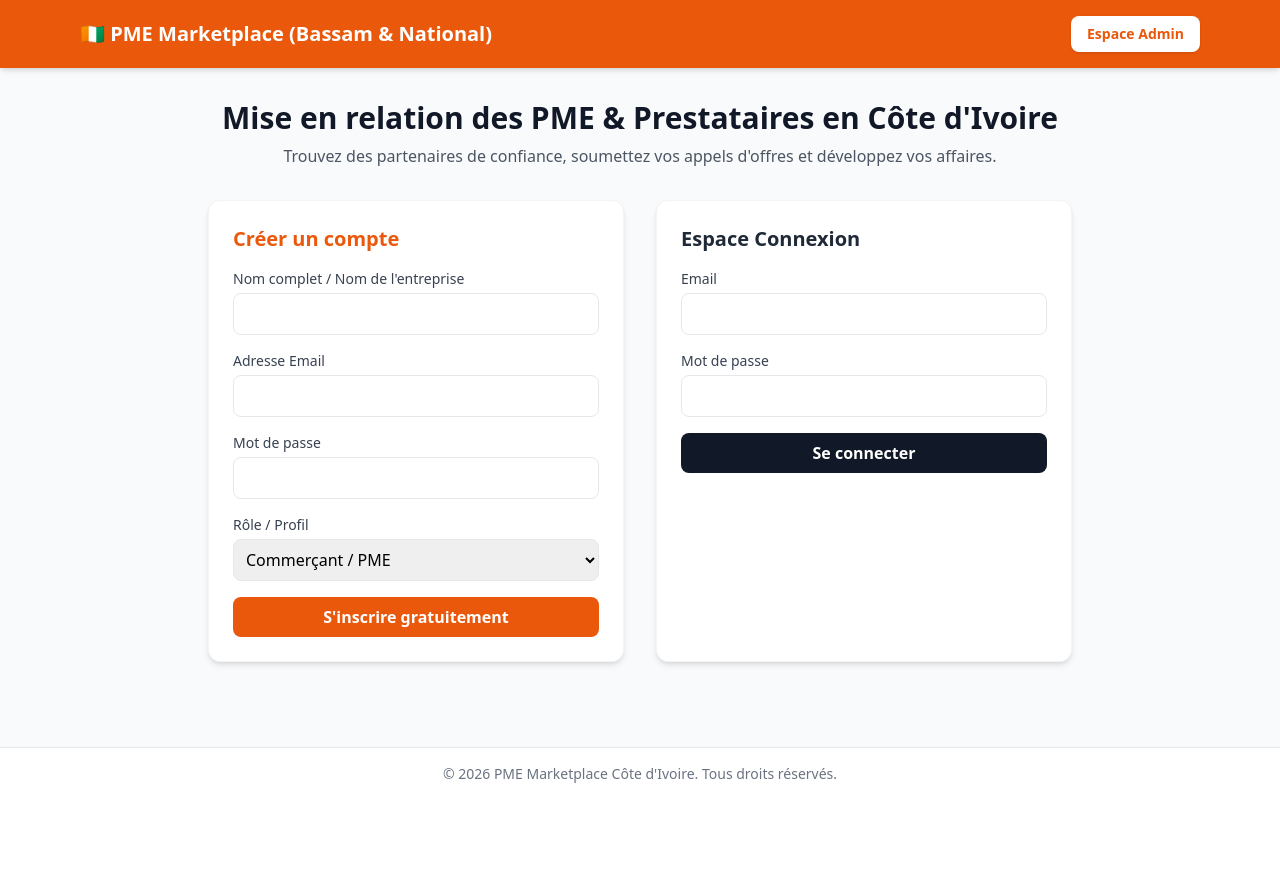
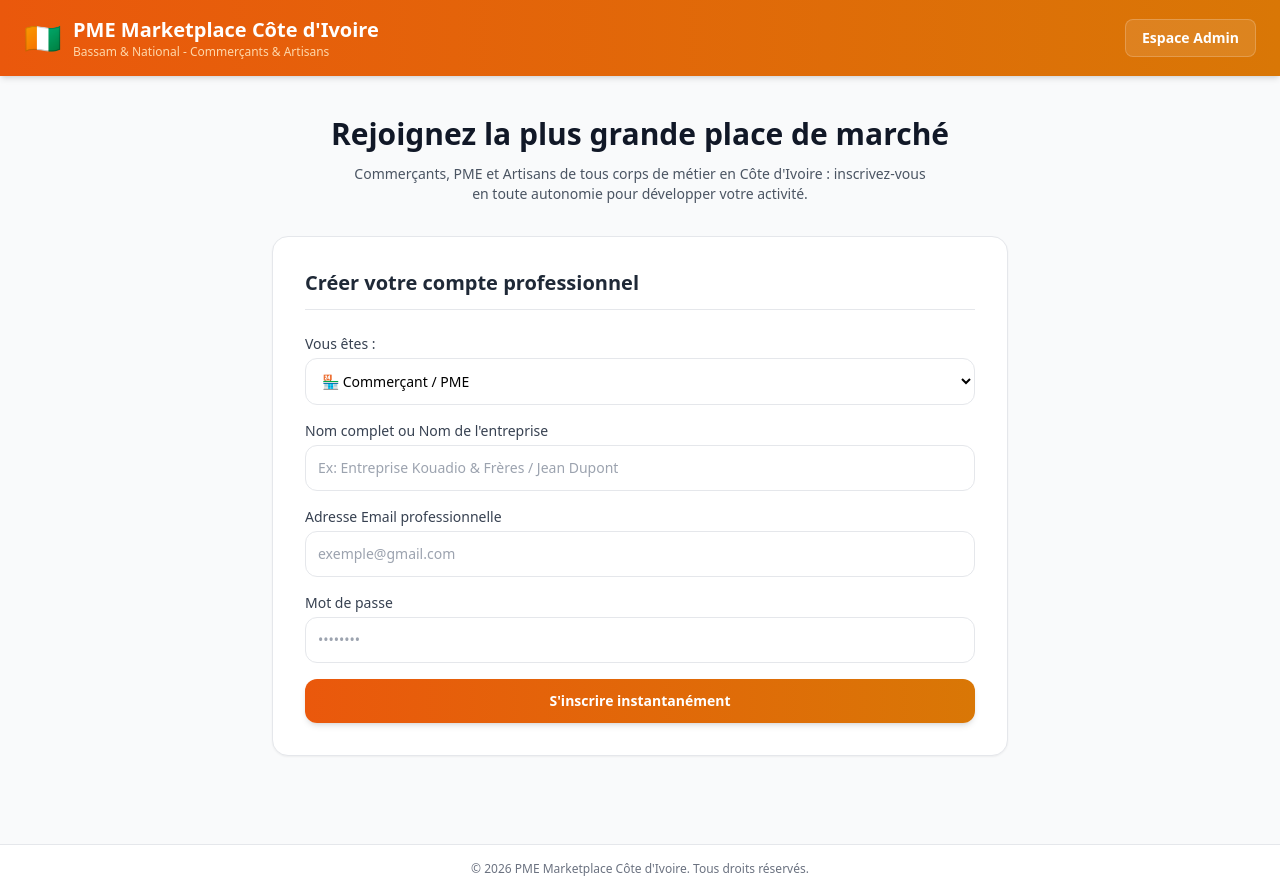
Before and after one commit to acquah2017-prog/pme-marketplace, a FastAPI app: page / in a window 1280 px wide. Before the commit the page ends 783 px from the top, so only its background shows below. Run offline with FastAPI, Linux system fonts and the light colour scheme; some libraries are stand-ins or nearby versions.

Commit message:
Mise en place d'un champ metier totalement libre et illimite pour les prestataires et artisans

```diff
--- a/templates/index.html
+++ b/templates/index.html
@@ -3,88 +3,115 @@
 <head>
     <meta charset="UTF-8">
     <meta name="viewport" content="width=device-width, initial-scale=1.0">
-    <title>PME Marketplace Côte d'Ivoire</title>
+    <title>PME Marketplace Côte d'Ivoire - Accueil & Inscription</title>
     <script src="https://cdn.tailwindcss.com"></script>
 </head>
-<body class="bg-gray-50 min-h-screen flex flex-col justify-between">
-    <!-- Header -->
-    <header class="bg-orange-600 text-white shadow-md">
-        <div class="max-w-6xl mx-auto px-4 py-4 flex justify-between items-center">
-            <h1 class="text-xl font-bold">🇨🇮 PME Marketplace (Bassam & National)</h1>
-            <a href="/admin-login" class="bg-white text-orange-600 px-4 py-2 rounded-lg font-semibold text-sm shadow hover:bg-gray-100 transition">Espace Admin</a>
+<body class="bg-gray-50 min-h-screen flex flex-col">
+
+    <!-- En-tête -->
+    <header class="bg-gradient-to-r from-orange-600 to-amber-600 text-white shadow-md">
+        <div class="max-w-7xl mx-auto px-6 py-4 flex justify-between items-center">
+            <div class="flex items-center space-x-3">
+                <span class="text-3xl">🇨🇮</span>
+                <div>
+                    <h1 class="text-xl font-bold">PME Marketplace Côte d'Ivoire</h1>
+                    <p class="text-xs text-orange-200">Bassam & National - Commerçants & Artisans</p>
+                </div>
+            </div>
+            <a href="/admin-login" class="bg-white/10 hover:bg-white/20 text-white px-4 py-2 rounded-lg text-sm font-semibold transition border border-white/20">Espace Admin</a>
         </div>
     </header>
 
-    <!-- Main Content -->
-    <main class="max-w-4xl mx-auto px-4 py-8 flex-grow w-full">
-        <div class="text-center mb-8">
-            <h2 class="text-3xl font-extrabold text-gray-900 mb-2">Mise en relation des PME & Prestataires en Côte d'Ivoire</h2>
-            <p class="text-gray-600">Trouvez des partenaires de confiance, soumettez vos appels d'offres et développez vos affaires.</p>
+    <!-- Contenu Principal -->
+    <main class="max-w-3xl mx-auto px-4 py-10 flex-grow w-full">
+
+        <!-- Message de bienvenue -->
+        <div class="text-center space-y-3 mb-8">
+            <h2 class="text-3xl font-extrabold text-gray-900">Rejoignez la plus grande place de marché</h2>
+            <p class="text-gray-600 max-w-xl mx-auto text-sm">
+                Commerçants, PME et Artisans de tous corps de métier en Côte d'Ivoire : inscrivez-vous en toute autonomie pour développer votre activité.
+            </p>
         </div>
 
-        <!-- Messages Flash -->
+        <!-- Messages d'alerte (Succès ou Erreur) -->
         {% if succes %}
-        <div class="bg-green-100 border border-green-400 text-green-700 px-4 py-3 rounded relative mb-6">
+        <div class="mb-6 p-4 bg-emerald-50 border border-emerald-200 text-emerald-800 rounded-xl text-center text-sm font-semibold shadow-sm">
             {{ succes }}
         </div>
         {% endif %}
 
         {% if erreur %}
-        <div class="bg-red-100 border border-red-400 text-red-700 px-4 py-3 rounded relative mb-6">
+        <div class="mb-6 p-4 bg-red-50 border border-red-200 text-red-800 rounded-xl text-center text-sm font-semibold shadow-sm">
             {{ erreur }}
         </div>
         {% endif %}
 
-        <div class="grid md:grid-cols-2 gap-8">
-            <!-- Formulaire d'inscription -->
-            <div class="bg-white p-6 rounded-xl shadow-md border border-gray-100">
-                <h3 class="text-xl font-bold text-orange-600 mb-4">Créer un compte</h3>
-                <form action="/inscription-web" method="POST" class="space-y-4">
-                    <div>
-                        <label class="block text-sm font-medium text-gray-700">Nom complet / Nom de l'entreprise</label>
-                        <input type="text" name="nom" required class="w-full mt-1 p-2 border rounded-lg focus:ring-2 focus:ring-orange-500">
-                    </div>
-                    <div>
-                        <label class="block text-sm font-medium text-gray-700">Adresse Email</label>
-                        <input type="email" name="email" required class="w-full mt-1 p-2 border rounded-lg focus:ring-2 focus:ring-orange-500">
-                    </div>
-                    <div>
-                        <label class="block text-sm font-medium text-gray-700">Mot de passe</label>
-                        <input type="password" name="password" required class="w-full mt-1 p-2 border rounded-lg focus:ring-2 focus:ring-orange-500">
-                    </div>
-                    <div>
-                        <label class="block text-sm font-medium text-gray-700">Rôle / Profil</label>
-                        <select name="role" class="w-full mt-1 p-2 border rounded-lg focus:ring-2 focus:ring-orange-500">
-                            <option value="commercant">Commerçant / PME</option>
-                            <option value="prestataire">Prestataire de services</option>
-                            <option value="admin">Administrateur National</option>
-                        </select>
-                    </div>
-                    <button type="submit" class="w-full bg-orange-600 text-white py-2 rounded-lg font-semibold hover:bg-orange-700 transition">S'inscrire gratuitement</button>
-                </form>
-            </div>
+        <!-- Formulaire d'inscription universel -->
+        <div class="bg-white p-8 rounded-2xl shadow-sm border border-gray-200 space-y-6">
+            <h3 class="text-xl font-bold text-gray-800 border-b pb-3">Créer votre compte professionnel</h3>
 
-            <!-- Espace Connexion -->
-            <div class="bg-white p-6 rounded-xl shadow-md border border-gray-100">
-                <h3 class="text-xl font-bold text-gray-800 mb-4">Espace Connexion</h3>
-                <form action="/token" method="POST" class="space-y-4">
-                    <div>
-                        <label class="block text-sm font-medium text-gray-700">Email</label>
-                        <input type="email" name="username" required class="w-full mt-1 p-2 border rounded-lg focus:ring-2 focus:ring-gray-800">
-                    </div>
-                    <div>
-                        <label class="block text-sm font-medium text-gray-700">Mot de passe</label>
-                        <input type="password" name="password" required class="w-full mt-1 p-2 border rounded-lg focus:ring-2 focus:ring-gray-800">
-                    </div>
-                    <button type="submit" class="w-full bg-gray-900 text-white py-2 rounded-lg font-semibold hover:bg-gray-800 transition">Se connecter</button>
-                </form>
-            </div>
+            <form action="/inscription-web" method="POST" class="space-y-4">
+
+                <!-- Choix du rôle -->
+                <div>
+                    <label class="block text-sm font-medium text-gray-700 mb-1">Vous êtes :</label>
+                    <select name="role" id="role-select" onchange="changerRole()" class="w-full p-3 border rounded-xl focus:ring-2 focus:ring-orange-500 bg-white text-sm">
+                        <option value="commercant">🏪 Commerçant / PME</option>
+                        <option value="prestataire">🛠️ Prestataire / Artisan (Tous métiers)</option>
+                    </select>
+                </div>
+
+                <!-- Nom ou Nom de l'entreprise -->
+                <div>
+                    <label class="block text-sm font-medium text-gray-700 mb-1">Nom complet ou Nom de l'entreprise</label>
+                    <input type="text" name="nom" required placeholder="Ex: Entreprise Kouadio & Frères / Jean Dupont" class="w-full p-3 border rounded-xl focus:ring-2 focus:ring-orange-500 text-sm">
+                </div>
+
+                <!-- Email -->
+                <div>
+                    <label class="block text-sm font-medium text-gray-700 mb-1">Adresse Email professionnelle</label>
+                    <input type="email" name="email" required placeholder="exemple@gmail.com" class="w-full p-3 border rounded-xl focus:ring-2 focus:ring-orange-500 text-sm">
+                </div>
+
+                <!-- Mot de passe -->
+                <div>
+                    <label class="block text-sm font-medium text-gray-700 mb-1">Mot de passe</label>
+                    <input type="password" name="password" required placeholder="••••••••" class="w-full p-3 border rounded-xl focus:ring-2 focus:ring-orange-500 text-sm">
+                </div>
+
+                <!-- Champ Métier / Spécialité (Illimité pour les artisans) -->
+                <div id="champ-metier-box" class="hidden space-y-1">
+                    <label class="block text-sm font-medium text-gray-700">Votre Corps de Métier / Spécialité</label>
+                    <input type="text" name="metier_specialite" placeholder="Ex: Électricien, Plombier, Menuisier, Climatisation, Maçon, Webmaster..." class="w-full p-3 border rounded-xl focus:ring-2 focus:ring-orange-500 text-sm">
+                    <p class="text-xs text-gray-500">Tapez librement votre métier pour que vos futurs clients sachent exactement ce que vous faites.</p>
+                </div>
+
+                <!-- Bouton de validation -->
+                <button type="submit" class="w-full bg-gradient-to-r from-orange-600 to-amber-600 hover:from-orange-700 hover:to-amber-700 text-white font-bold p-3 rounded-xl transition shadow-md text-sm mt-2">
+                    S'inscrire instantanément
+                </button>
+            </form>
         </div>
+
     </main>
 
     <!-- Footer -->
-    <footer class="bg-white border-t border-gray-200 mt-12 py-4 text-center text-sm text-gray-500">
+    <footer class="bg-white border-t border-gray-200 mt-12 py-4 text-center text-xs text-gray-500">
         &copy; 2026 PME Marketplace Côte d'Ivoire. Tous droits réservés.
     </footer>
+
+    <!-- Script pour afficher/masquer le champ métier selon le rôle -->
+    <script>
+        function changerRole() {
+            const roleSelect = document.getElementById('role-select');
+            const champMetierBox = document.getElementById('champ-metier-box');
+
+            if (roleSelect.value === 'prestataire') {
+                champMetierBox.classList.remove('hidden');
+            } else {
+                champMetierBox.classList.add('hidden');
+            }
+        }
+    </script>
 </body>
 </html>
```
